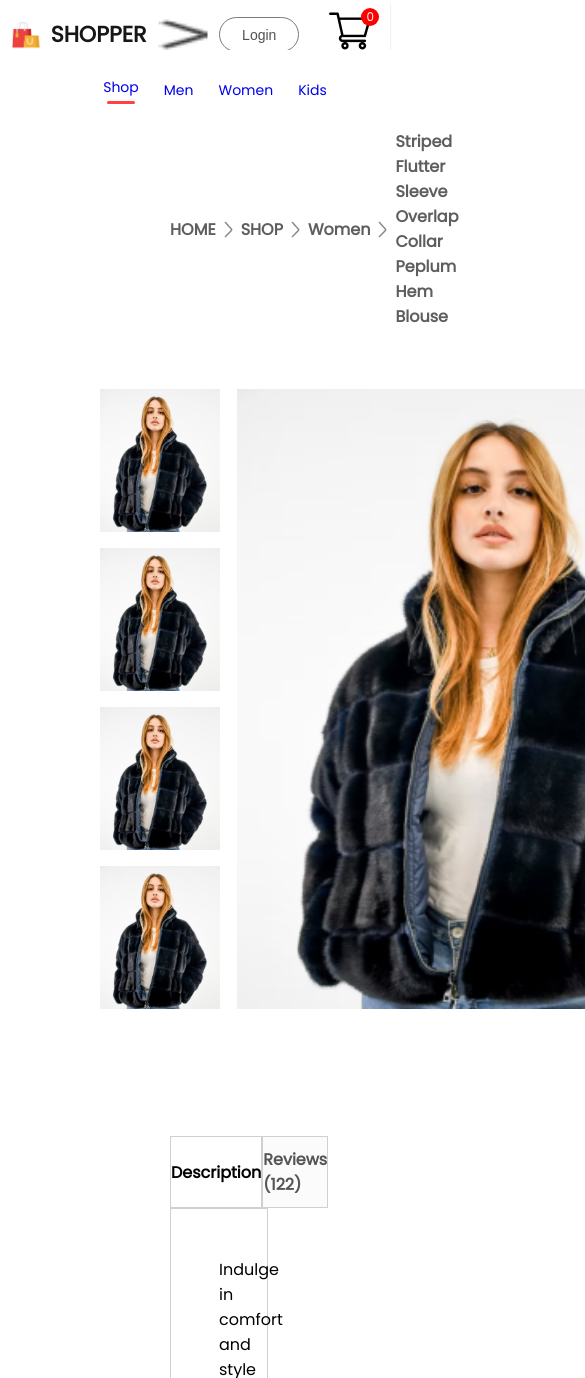
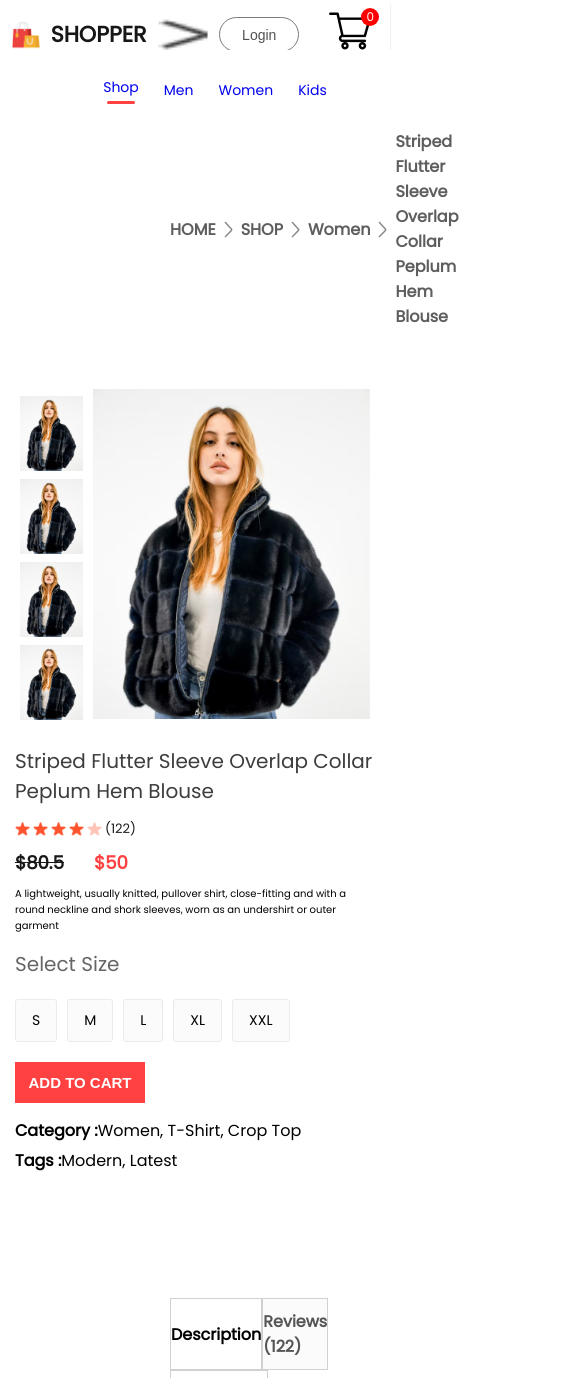
Before and after one commit to EucTech/shopper, a React (Create React App) app in the folder frontend/: page /product/1 in a window 390 px wide. Shown: the top 1378 px of the page, 585 px wide, since content can reach past the window. Built offline with nearby package versions, Linux system fonts and the light colour scheme.

Commit message:
added media query

```diff
--- a/frontend/src/Components/ProductDisplay/ProductDisplay.css
+++ b/frontend/src/Components/ProductDisplay/ProductDisplay.css
@@ -102,3 +102,235 @@
 .productdisplay-right-category span {
     font-weight: 600;
 }
+
+@media(max-width:1280px) {
+    .productdisplay {
+        margin: 0px 60px;
+    }
+
+    .productdisplay-left {
+        gap: 10px;
+    }
+
+    .productdisplay-img-list {
+        gap: 10px;
+    }
+
+    .productdisplay-img-list img {
+        height: 120px;
+    }
+
+    .productdisplay-main-img {
+        width: auto;
+        height: 510px;
+    }
+
+    .productdisplay-right {
+        margin: 0px 30px;
+    }
+
+    .productdisplay-left h1 {
+        font-size: 22px;
+    }
+
+    .productdisplay-right-stars {
+        gap: 3px;
+        font-size: 13px;
+    }
+
+    .productdisplay-right-prices {
+        margin: 10px 0px;
+        font-size: 18px;
+    }
+
+    .productdisplay-right-description {
+        font-size: 13px;
+    }
+
+    .productdisplay-right-size h1 {
+        margin-top: 20px;
+        font-size: 20px;
+    }
+
+    .productdisplay-right-sizes div {
+        padding: 14px 20px;
+    }
+
+    .productdisplay-right button {
+        width: 150px;
+        padding: 15px 0px;
+        margin-bottom: 20px;
+    }
+
+    .productdisplay-right-category {
+        margin-top: 5px;
+        font-size: 14px;
+    }
+}
+
+@media(max-width:1024px) {
+    .productdisplay {
+        margin: 0px 30px;
+    }
+
+    .productdisplay-left {
+        gap: 5px;
+    }
+
+    .productdisplay-img-list img {
+        height: 80px;
+    }
+
+    .productdisplay-main-img {
+        height: 350px;
+    }
+
+    .productdisplay-left h1 {
+        font-size: 18px;
+    }
+
+    .productdisplay-right-stars img {
+        width: 15px;
+    }
+
+    .productdisplay-right-description {
+        font-size: 12px;
+    }
+
+    .productdisplay-right-sizes {
+        margin-top: 10px 0p;
+    }
+
+    .productdisplay-right-sizes div {
+        padding: 10px 16px;
+        font-size: 12px;
+    }
+
+    .productdisplay-right button {
+        width: 120px;
+        padding: 10px 0px;
+        margin-bottom: 10px;
+        font-size: 14px;
+    }
+
+    .productdisplay-right-category {
+        margin-top: 5px;
+        font-size: 12px;
+    }
+}
+
+@media(max-width:800px) {
+    .productdisplay {
+        margin: 0px 10px;
+    }
+
+    .productdisplay-left {
+        gap: 0px;
+        flex-direction: column-reverse;
+        align-items: center;
+    }
+
+    .productdisplay-img-list {
+        flex-direction: row;
+        gap: 6px;
+    }
+
+    .productdisplay-img-list img {
+        height: 70px;
+    }
+
+    .productdisplay-main-img {
+        height: 300px;
+    }
+
+    .productdisplay-left h1 {
+        font-size: 14px;
+    }
+
+    .productdisplay-right-stars img {
+        width: 13px;
+    }
+
+    .productdisplay-right-description {
+        font-size: 10px;
+    }
+
+    .productdisplay-right-size h1 {
+        margin-top: 10px 0px;
+    }
+
+    .productdisplay-right-sizes {
+        margin-top: 10px;
+    }
+
+    .productdisplay-right-sizes div {
+        padding: 4px 11px;
+    }
+
+    .productdisplay-right button {
+        width: 100px;
+        font-size: 12px;
+    }
+
+    .productdisplay-right-category {
+        font-size: 10px;
+    }
+}
+
+@media(max-width:500px) {
+    .productdisplay {
+        flex-direction: column;
+    }
+
+    .productdisplay-left {
+        gap: 10px;
+        flex-direction: row;
+        margin: auto;
+    }
+
+    .productdisplay-img-list {
+        flex-direction: column;
+        gap: 8px;
+    }
+
+    .productdisplay-img-list img {
+        height: 75px;
+    }
+
+    .productdisplay-main-img {
+        height: 330px;
+    }
+
+    .productdisplay-right {
+        margin: 5px;
+    }
+
+    .productdisplay-right h1 {
+        margin-top: 15px;
+        font-size: 20px;
+        font-weight: 500;
+    }
+
+    .productdisplay-right-stars img {
+        width: 15px;
+    }
+
+    .productdisplay-right-sizes {
+        gap: 10px;
+        margin: 20px 0px;
+    }
+
+    .productdisplay-right-sizes div {
+        padding: 10px 16px;
+        font-size: 14px;
+    }
+
+    .productdisplay-right button {
+        width: 130px;
+        font-size: 15px;
+        padding: 12px 0px;
+    }
+    .productdisplay-right-category {
+        font-size: 16px;
+    }
+}
```
